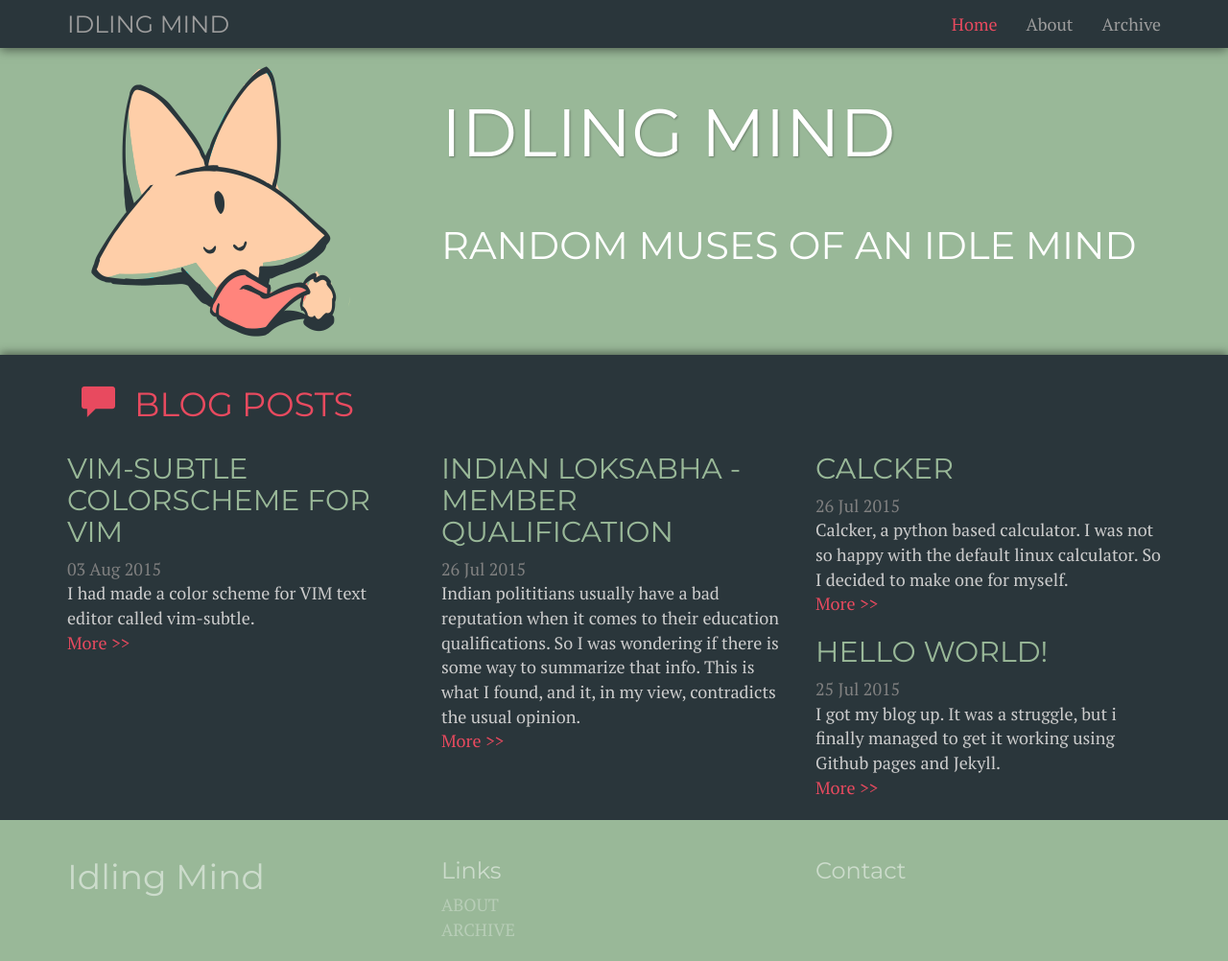
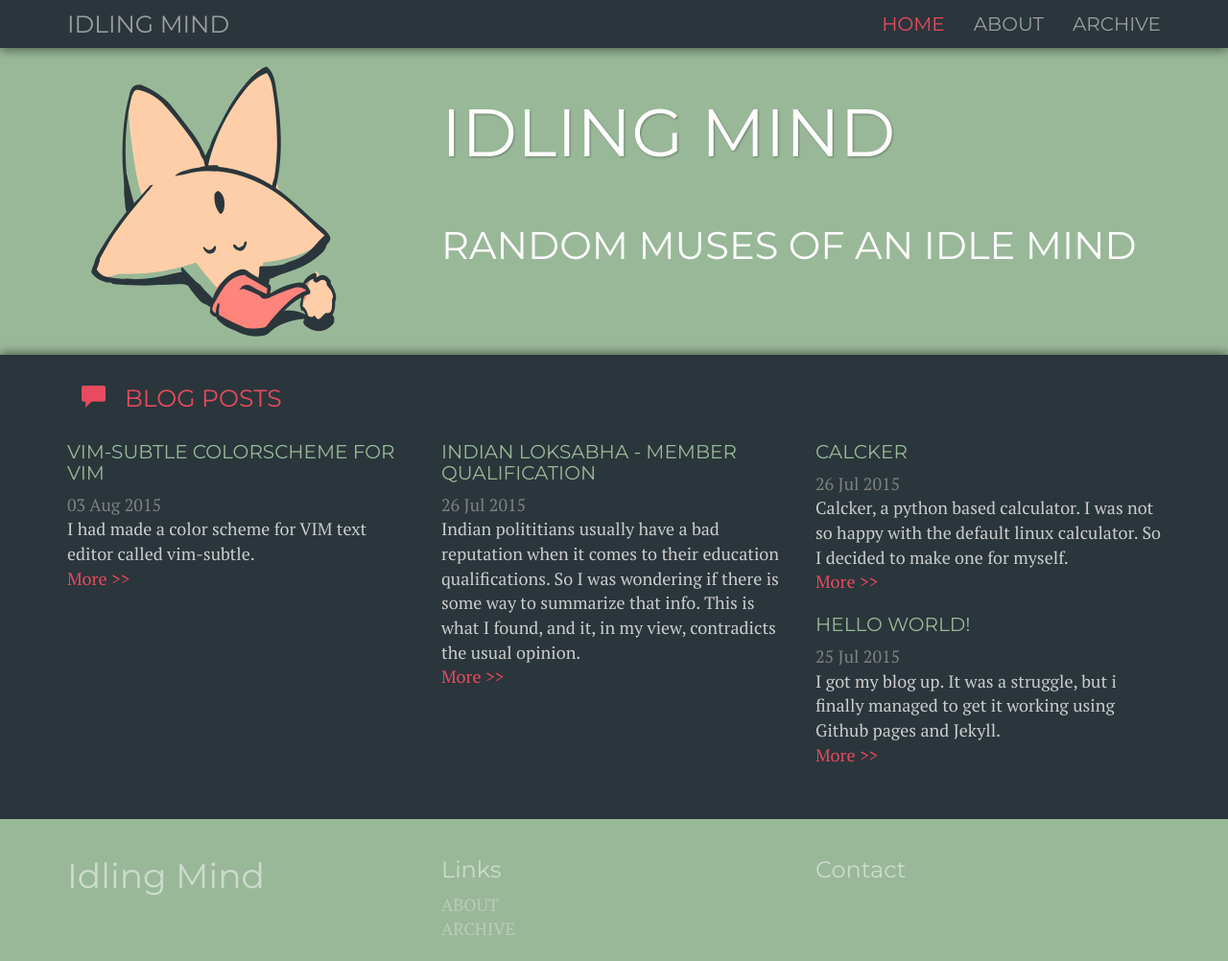
Before and after one commit to idling-mind/idling-mind.github.io, a Jekyll site: the page built from index.html, in a window 1280 px wide and 1002 px high. Shown: the whole window at 96% size. Built offline with Jekyll 4.4.1, drawn with Linux system fonts in a browser that asks for light colours; nearby versions of some CDN libraries; the list of posts is cut into pages by our own code.

Commit message:
font changed

```diff
--- a/_includes/navbar.html
+++ b/_includes/navbar.html
@@ -12,12 +12,12 @@
         </div>
         <div id="navbar" class="collapse navbar-collapse">
           <ul class="nav navbar-nav navbar-right">
-            <li class="{% if page.url == "/" %}active{% endif %}"><a href="{{ site.url }}">Home</a></li>
+            <li class="{% if page.url == "/" %}active{% endif %}"><a href="{{ site.url }}">HOME</a></li>
             {% assign pages_list = site.pages | sort:"url" %}
             {% for node in pages_list %}
               {% if node.title != null %}
                 {% if node.layout == "page" %}
-                  <li class="{% if page.url == node.url %}active{% endif %}" ><a href="{{ node.url }}">{{ node.title }}</a></li>
+                  <li class="{% if page.url == node.url %}active{% endif %}" ><a href="{{ node.url }}">{{ node.title | upcase }}</a></li>
                 {% endif %}
               {% endif %}
             {% endfor %}
--- a/public/css/theme.css
+++ b/public/css/theme.css
@@ -44,6 +44,10 @@ h1,h2,h3{
 #navbar li.active>a{
     color:#E84A5F;
     background-color:inherit;
+}
+#navbar a{
+    font-family: 'Montserrat', sans-serif;
+    font-size:20px;
 }
 #navbar a:hover{
     color:#E84A5F;
@@ -174,9 +178,9 @@ h1,h2,h3{
       margin:10px;
     }
     .section h1.section-title{
-        font-size:35px;
+        font-size:25px;
     }
     .post-list h2 {
-        font-size:30px;
+        font-size:20;
     }
 }
```
